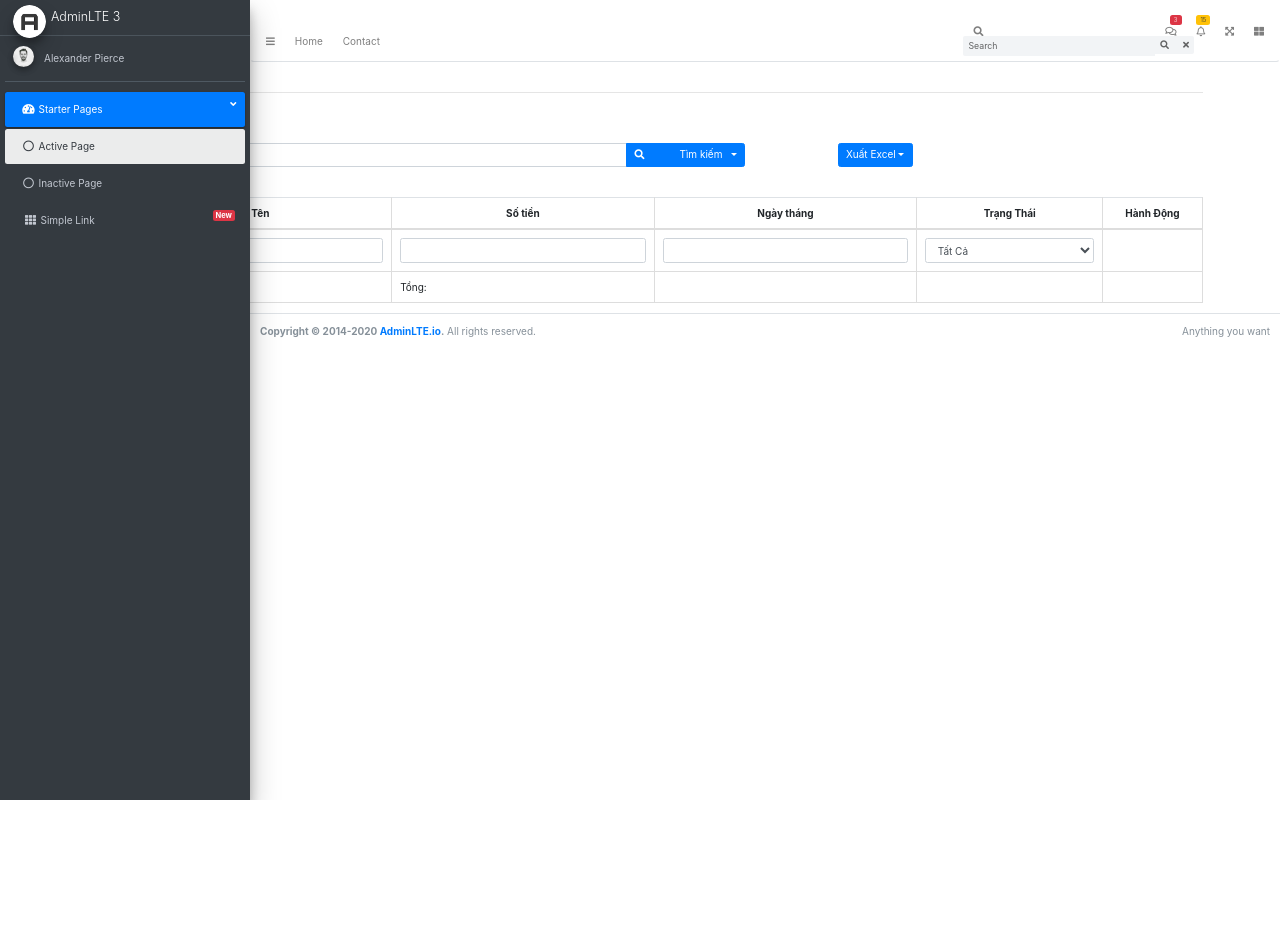
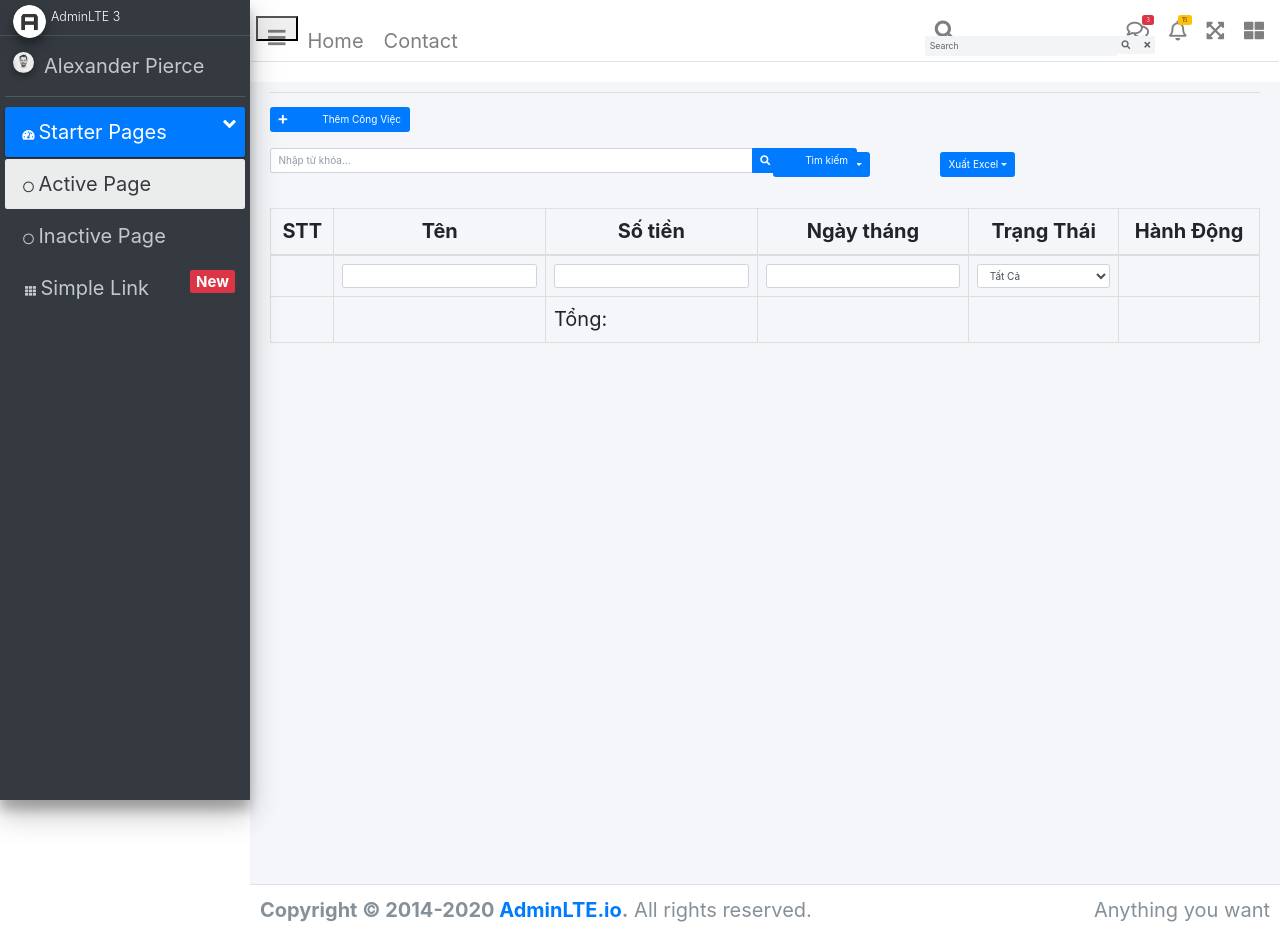
Before and after one commit to tanlm/proj_task_management_Redux, a React (Create React App) app: page /TaskManager/task-manager in a window 1280 px wide. Before the commit the page ends 800 px from the top, so only its background shows below. Built offline with nearby package versions, Linux system fonts and the light colour scheme; some icons are missing.

Commit message:
update code

```diff
--- a/src/App.js
+++ b/src/App.js
@@ -2,8 +2,7 @@
 import "./app/shared/assets/css/index.css";
 
 import TaskManager from "./app/modules/TaskManager/task-manager";
-import Sidebar from "./app/modules/common/Sidebar";
-import Navbar from "./app/modules/common/navbar";
+import Header from "./app/modules/common/header";
 import Footer from "./app/modules/common/footer";
 import { connect } from "react-redux";
 
@@ -11,12 +10,16 @@
   return (
     <div className="hold-transition">
       <div className="">
-        <Navbar />
-        <Sidebar />
-        <TaskManager />
+        <Header />
+        <div className="content-wrapper">
+          <div className="content">
+            <div className="container-fluid">
+              <TaskManager />
+            </div>
+          </div>
+        </div>
         <Footer />
       </div>
-
     </div>
   );
 }
--- a/src/app/config/Constants.js
+++ b/src/app/config/Constants.js
@@ -10,6 +10,10 @@
   FILTER_TASKS: "FILTER_TASKS",
   SEARCH_KEY: "SEARCH_KEY",
 };
+export const ACTION_COMMON = {
+  SHOW_HIDE_SIDEBAR: "SHOW_HIDE_SIDEBAR",
+};
+
 
 export const MESSAGES = {
   NOT_EMPTY: "Cannot be empty",
--- a/src/app/modules/common/Sidebar.js
+++ b/src/app/modules/common/Sidebar.js
@@ -1,23 +1,16 @@
 import React from "react";
-// import menus from "./../../shared/layout/MenuItem";
 import LogoIcon from "./../../shared/assets/images/AdminLTELogo.png";
 import UserLogin from "./../../shared/assets/images/user1-128x128.jpg";
-// import LogoTitle from "../../shared/assets/images/logo-title.png";
-// import SideNav, {
-//   Toggle,
-//   Nav,
-//   NavItem,
-//   NavIcon,
-//   NavText,
-// } from "@trendmicro/react-sidenav";
-// import styled from "styled-components";
-// const navWidthCollapsed = 40;
-// const navWidthExpanded = 190;
 
-function Sidebar() {
+function Sidebar(props) {
+  let { showAndHide } = props;
   let urlDefault = "";
   return (
-    <aside className="main-sidebar sidebar-dark-primary elevation-4">
+    <div className={showAndHide ? "sidebar-active" : "sidebar-hide"}>
+      <aside
+        className="main-sidebar sidebar-dark-primary elevation-4 "
+        data-visible={showAndHide}
+      >
         {/* Brand Logo */}
         <a href="index3.html" className="brand-link">
           <img
@@ -93,6 +86,7 @@
         </div>
         {/* /.sidebar */}
       </aside>
+    </div>
   );
 }
 
--- /dev/null
+++ b/src/app/modules/common/common-action.js
@@ -0,0 +1,8 @@
+import { ACTION_COMMON } from "../../config/Constants";
+
+export const showAndHideSidebar = (showHideNav) => {
+  return {
+    type: ACTION_COMMON.SHOW_HIDE_SIDEBAR,
+    showHideNav
+  };
+};
--- /dev/null
+++ b/src/app/modules/common/common_reducer.js
@@ -0,0 +1,16 @@
+import { ACTION_COMMON } from "./../../config/Constants";
+
+var initialState = {
+  showHideNav: false,
+};
+
+var myReducer = (state = initialState, action) => {
+  switch (action.type) {
+    case ACTION_COMMON.SHOW_HIDE_SIDEBAR:
+      return action.showHideNav;
+    default:
+      return state;
+  }
+};
+
+export default myReducer;
--- a/src/app/modules/common/header.js
+++ b/src/app/modules/common/header.js
@@ -1,113 +1,25 @@
-// import React, { useState, useEffect } from 'react';
-// import { Link } from 'react-router-dom';
-// import { connect } from 'react-redux';
-// import { Dropdown, DropdownButton, ButtonGroup } from 'react-bootstrap';
-// import AvatarLogin from '../../shared/assets/images/Avatar-login.png';
-// import AvatarNotLogin from '../../shared/assets/images/Avatar-not-login.png';
-// import MessageIcon from '../../shared/assets/images/Message.png';
-// import RingIcon from '../../shared/assets/images/Ring.png';
-// import AdvenceIcon from '../../shared/assets/images/Advenge.png';
-// import { getLoginDatas, logout } from '../login/login-thunk'
-// import { getLoginUrl } from '../../shared/util/url-utils';
-// import './common.scss';
+import React, { useState, useEffect } from "react";
 
-
-// function Header(props) {
-
-//     const { getLoginDatas, logout } =  props;
-
-
-//     const LoginBox = () => {
-//         return (
-//             <React.Fragment>
-//                 <span className="profile-icon">
-//                     <img src={AvatarNotLogin} alt=""/>
-//                 </span>
-//                 <span className="btn-login" onClick={login}>ログイン</span>
-//             </React.Fragment>
-//         )
-//     }
-
-//     const AuthBox = ({userData}) => {
-//         return (
-//             <React.Fragment>
-
-//                     <span className="profile-icon">
-//                         <img style={{width: '85%'}} src={AvatarLogin} alt=""/>
-//                     </span>
-//                     <Dropdown as={ButtonGroup}>
-//                         <DropdownButton id="dropdown-basic-button" title={userData.lastName+ " " + userData.firstName}>
-//                             <Dropdown.Item as="button" onClick={logoutAction}>ログアウト</Dropdown.Item>
-//                         </DropdownButton>
-//                     </Dropdown>
-
-//             </React.Fragment>
-//         )
-//     }
-
-//     const logoutAction =  async () => {
-//         await logout();
-//         window.location.href = "/"
-
-//     }
-
-//     const login = () => {
-//         getLoginDatas();
-//         window.location.href = getLoginUrl();
-//     }
-
-//     let userDatas = {}
-//      if(Object.keys(account).length > 0) {
-//        userDatas = account;
-//     }
-//     useEffect(()=>{
-//         getLoginDatas();
-//     },[])
-
-//     let Element;
-//     if (userDatas && !userDatas.login) {
-//         Element = <LoginBox />
-//     } else {
-//         Element = <AuthBox userData={userDatas}/>
-//     }
-//         return (
-//             <React.Fragment>
-//                 <header className="navbar pcoded-header header-dark headerpos-fixed">
-//                     <div className="collapse navbar-collapse">
-//                         <ul className="navbar-nav ml-auto">
-//                             <li className="mr-4">
-//                                 {Element}
-//                             </li>
-//                             <li>
-//                                 <Link to="">
-//                                     <img className="icon feather" src={MessageIcon} alt=""/>
-//                                 </Link>
-//                             </li>
-//                             <li>
-//                                 <Link to="">
-//                                     <img className="icon feather" src={RingIcon} alt=""/>
-//                                 </Link>
-//                             </li>
-//                             <li>
-//                                 <Link to="">
-//                                     <img className="icon feather" src={AdvenceIcon} alt=""/>
-//                                 </Link>
-//                             </li>
-//                         </ul>
-//                     </div>
-//                 </header>
-//             </React.Fragment>
-//         )
-// }
-// const mapStateToProps = ({loginReducer}) => {
-//     return {
-//         isAuthenticated : loginReducer.isAuthenticated,
-//         account : loginReducer.account,
-//         idToken : loginReducer.idToken
-//     };
-// };
-// const mapDispatchToProps = {
-//     getLoginDatas,
-//     logout
-// };
-// export default connect(mapStateToProps,mapDispatchToProps)(Header);
+import { connect } from "react-redux";
+import Navbar from "./navbar";
+import Sidebar from "./Sidebar";
+function Header(props) {
+  const { showHideNavProp } = props;
+  const [showHideNav, setShowHideNav] = useState(false);
+  useEffect(() => {
+    setShowHideNav(showHideNavProp);
+  }, [showHideNavProp]);
+  return (
+    <React.Fragment>
+      <Navbar onShowHideSidebar={() => {}} />
+      <Sidebar showAndHide={showHideNav} />
+    </React.Fragment>
+  );
+}
+const mapStateToProps = (state) => {
+  return {
+    showHideNavProp: state.common_reducer,
+  };
+};
+const mapDispatchToProps = {};
+export default connect(mapStateToProps, mapDispatchToProps)(Header);
--- a/src/app/modules/common/navbar.js
+++ b/src/app/modules/common/navbar.js
@@ -1,27 +1,36 @@
-import React from "react";
-// import menus from "./../../shared/layout/MenuItem";
-// import LogoTitle from "../../shared/assets/images/logo-title.png";
-// import SideNav, {
-//   Toggle,
-//   Nav,
-//   NavItem,
-//   NavIcon,
-//   NavText,
-// } from "@trendmicro/react-sidenav";
-// import styled from "styled-components";
-// const navWidthCollapsed = 40;
-// const navWidthExpanded = 190;
+import React, { useState, useEffect } from "react";
+import { connect } from "react-redux";
+import * as actions from "./common-action";
 
-function Navbar() {
+function Navbar(props) {
+  const { onShowHideSidebar } = props;
+  const [showHideNav, setShowHideNav] = useState(false);
+  const [show, setShow] = useState("");
+
   let urlDefault = "";
+  useEffect(
+    () => {
+      showHideNav ?  setShow("main-header-showfull") : setShow("");
+    },
+    [showHideNav]
+  );
+  const onClickNavLink = () => {
+    showHideNav ? setShowHideNav(false) : setShowHideNav(true);
+
+    onShowHideSidebar(showHideNav);
+  };
+  console.log(showHideNav)
+  console.log(show);
   return (
-    <nav className="main-header navbar navbar-expand navbar-white navbar-light">
+    <nav
+      className={`main-header navbar navbar-expand navbar-white navbar-light ${show}`}
+    >
       {/* <!-- Left navbar links --> */}
       <ul className="navbar-nav">
         <li className="nav-item">
-          <a className="nav-link" data-widget="pushmenu" href={urlDefault} role="button">
+          <button className="nav-link" onClick={onClickNavLink}>
             <i className="fas fa-bars"></i>
-          </a>
+          </button>
         </li>
         <li className="nav-item d-none d-sm-inline-block">
           <a href="index3.html" className="nav-link">
@@ -179,16 +188,29 @@
               <span className="float-right text-muted text-sm">2 days</span>
             </a>
             <div className="dropdown-divider"></div>
-          <a href={urlDefault} className="dropdown-item dropdown-footer">See All Notifications</a>
+            <a href={urlDefault} className="dropdown-item dropdown-footer">
+              See All Notifications
+            </a>
           </div>
         </li>
         <li className="nav-item">
-        <a className="nav-link" data-widget="fullscreen" href={urlDefault} role="button">
+          <a
+            className="nav-link"
+            data-widget="fullscreen"
+            href={urlDefault}
+            role="button"
+          >
             <i className="fas fa-expand-arrows-alt"></i>
           </a>
         </li>
         <li className="nav-item">
-        <a className="nav-link" data-widget="control-sidebar" data-slide="true" href={urlDefault} role="button">
+          <a
+            className="nav-link"
+            data-widget="control-sidebar"
+            data-slide="true"
+            href={urlDefault}
+            role="button"
+          >
             <i className="fas fa-th-large"></i>
           </a>
         </li>
@@ -196,5 +218,16 @@
     </nav>
   );
 }
+const mapStateToProps = (state) => {
+  return {};
+};
 
-export default Navbar;
+const mapDispatchToProps = (dispatch, props) => {
+  return {
+    onShowHideSidebar: (showHideNav) => {
+      dispatch(actions.showAndHideSidebar(showHideNav));
+    },
+  };
+};
+
+export default connect(mapStateToProps, mapDispatchToProps)(Navbar);
--- a/src/app/shared/reducer/index.js
+++ b/src/app/shared/reducer/index.js
@@ -4,7 +4,7 @@
 import task_reducer from "../../modules/TaskManager/Task-Manager-Reducer/task_reducer";
 import filterTasks from "../../modules/TaskManager/Task-Manager-Reducer/filterTasks";
 import searchTasks from "../../modules/TaskManager/Task-Manager-Reducer/searchTasks";
-
+import common_reducer from "../../modules/common/common_reducer";
 // combine reducer
 const reducers = {
   task_reducer,
@@ -12,6 +12,7 @@
   isDisplayForm,
   filterTasks,
   searchTasks,
+  common_reducer,
 };
 
 const reducer = combineReducers(reducers);
```
Also changed, not shown: src/app/shared/assets/css/adminlte.css. Lines whose indentation alone changed are shown as unchanged.
